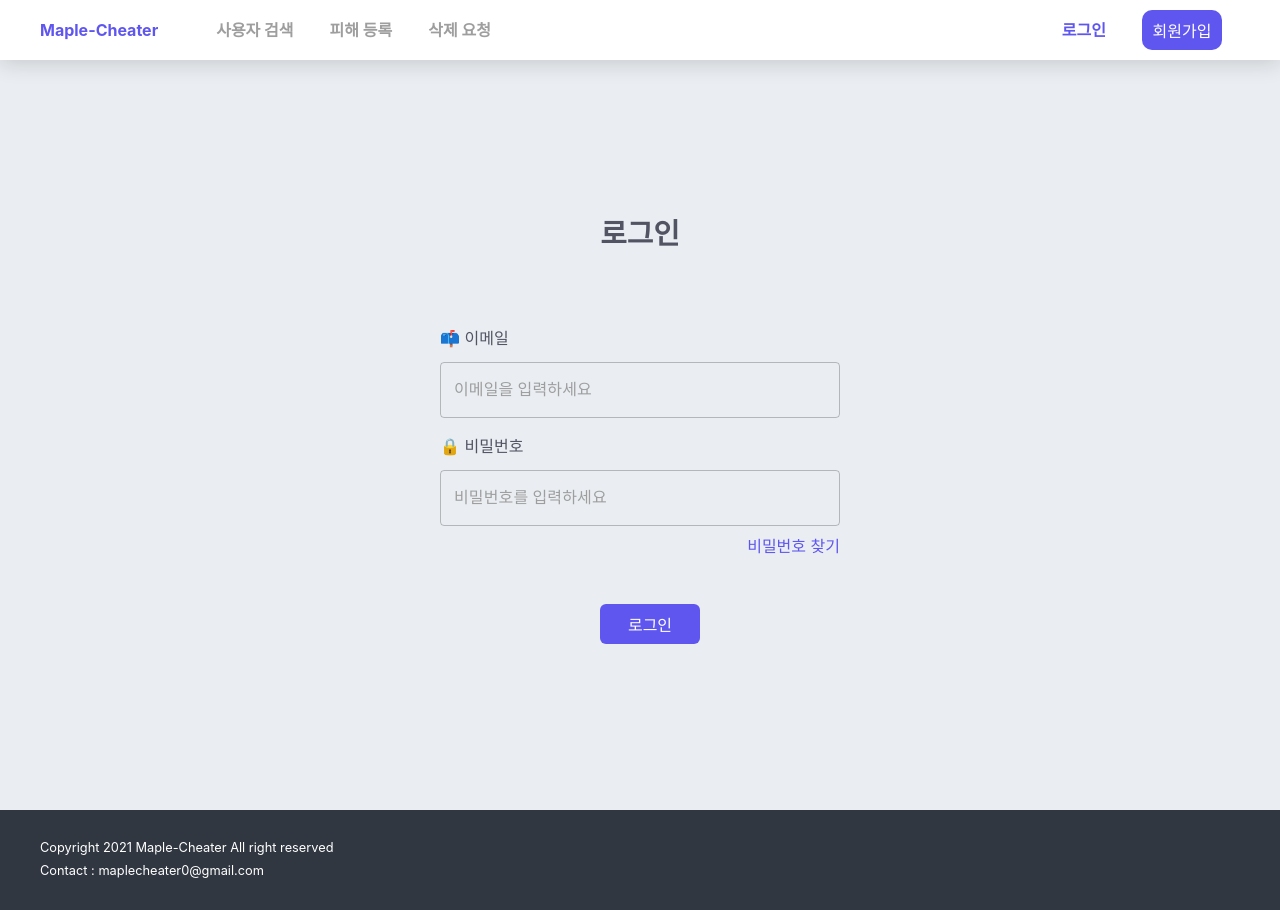
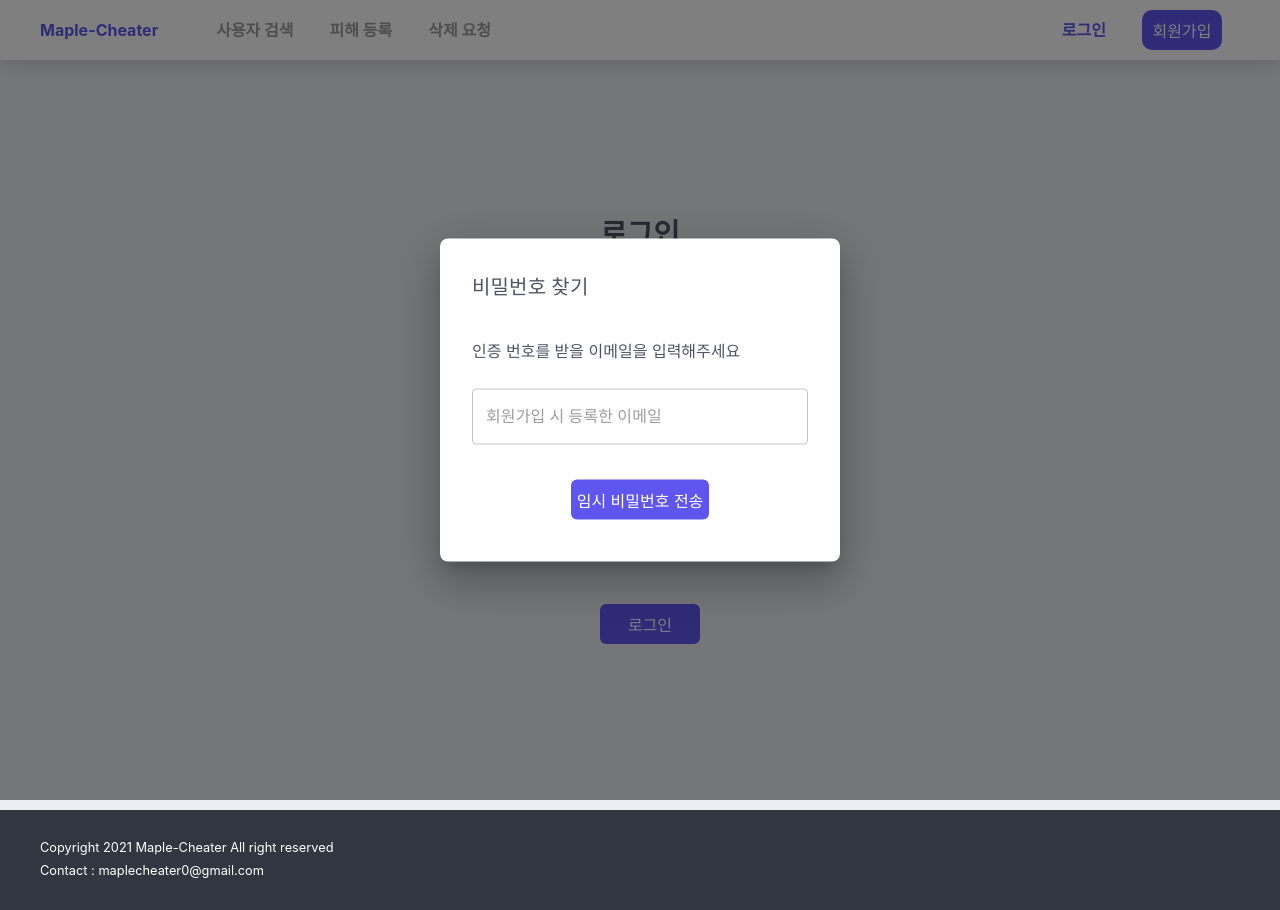
Before and after one commit to dhslrl321/Maple-Cheater, a Next.js app in the folder front-end/: page /login in a window 1280 px wide. Built offline with nearby package versions, Linux system fonts and the light colour scheme.

Commit message:
#feature - Modal & FindPasswordModalTemplate 개발

```diff
--- /dev/null
+++ b/front-end/src/component/modal-template/find-password/index.js
@@ -0,0 +1,29 @@
+import React from 'react'
+
+import Typography from '@mui/material/Typography';
+
+import InputBox from "../../module/input-box";
+import Button from "../../module/button";
+
+import * as S from "./styles";
+
+const index = () => {
+  return (
+    <>
+      <Typography id="modal-modal-title" variant="h6" component="h2">
+        비밀번호 찾기
+      </Typography>
+      <S.InputWrapper>
+        <S.Label>
+          인증 번호를 받을 이메일을 입력해주세요
+        </S.Label>
+        <InputBox styleType="Simple" label="회원가입 시 등록한 이메일" />
+        <S.SendButtonWrapper>
+          <Button withoutMargin height={40} label="임시 비밀번호 전송" />
+        </S.SendButtonWrapper>
+      </S.InputWrapper>
+    </>
+  )
+}
+
+export default index
--- /dev/null
+++ b/front-end/src/component/modal-template/find-password/styles.js
@@ -0,0 +1,32 @@
+import styled from 'styled-components';
+
+export const InputWrapper = styled.div`
+  margin: 10px 0;
+
+  @media screen and (max-width: 576px) {
+    width: 340px;
+  }
+
+  display: flex;
+  flex-direction: column;
+  justify-content: center;
+  align-items: flex-start;
+`;
+
+export const Label = styled.div`
+  color: ${props => props.theme.color.defaultFont};
+  margin: 30px 0;
+`;
+
+export const ButtonWrapper = styled.div`
+  margin: 40px 0;
+`;
+
+export const SendButtonWrapper = styled.div`
+  width: 100%;
+  display: flex;
+  justify-content: center;
+  align-items: center;
+
+  margin-top: 35px;
+`;
--- /dev/null
+++ b/front-end/src/component/modal-template/modal/index.js
@@ -0,0 +1,34 @@
+import React from 'react'
+
+import Box from '@mui/material/Box';
+import Modal from '@mui/material/Modal';
+
+const style = {
+  position: 'absolute',
+  top: '50%',
+  left: '50%',
+  transform: 'translate(-50%, -50%)',
+  width: 400,
+  bgcolor: 'background.paper',
+  borderRadius: 2,
+  boxShadow: 24,
+  p: 4,
+  outline: 0
+};
+
+const index = ({ open, handleOnModalClose, children }) => {
+  return (
+    <Modal
+      open={open}
+      onClose={handleOnModalClose}
+      aria-labelledby="modal-modal-title"
+      aria-describedby="modal-modal-description"
+    >
+      <Box sx={style}>
+        {children}
+      </Box>
+    </Modal>
+  )
+}
+
+export default index
--- /dev/null
+++ b/front-end/src/component/modal-template/modal/styles.js
@@ -0,0 +1 @@
+import styled from 'styled-components';
--- a/front-end/src/component/module/button/index.js
+++ b/front-end/src/component/module/button/index.js
@@ -2,12 +2,13 @@ import React from 'react'
 
 import * as S from "./styles";
 
-const index = ({ handleOnClick, label, width, height, bold }) => {
+const index = ({ handleOnClick, label, width, height, bold, withoutMargin }) => {
   return (
     <S.Button
       width={width}
       height={height}
       bold={bold}
+      withoutMargin={withoutMargin}
     >
       {label}
     </S.Button>
--- a/front-end/src/component/module/button/styles.js
+++ b/front-end/src/component/module/button/styles.js
@@ -4,7 +4,7 @@ export const Button = styled.button`
   width: ${props => props.width + "px"};
   height: ${props => props.height + "px"};
   background: ${props => props.theme.color.primary};
-  margin: 0 0 0 20px;
+  margin: ${({ withoutMargin }) => withoutMargin ? "" : "0 0 0 20px"};
   color: ${props => props.theme.color.white};
 
   font-size: 1rem;
--- a/front-end/src/component/section/login/index.js
+++ b/front-end/src/component/section/login/index.js
@@ -1,12 +1,24 @@
-import React from 'react'
+import React, { useState } from 'react'
 
 import InputBox from "../../module/input-box";
 import PageHeader from "../../module/page-header";
 import Button from "../../module/button";
+import Modal from "../../modal-template/modal";
+
+import FindPassword from "../../modal-template/find-password";
 
 import * as S from "./styles";
 
 const index = () => {
+
+  const [open, setOpen] = useState(true);
+  const handleOnModalOpen = () => {
+    setOpen(true)
+  };
+  const handleOnModalClose = () => {
+    setOpen(false);
+  };
+  console.log(open);
   return (
     <S.Container>
       <PageHeader title="로그인" />
@@ -18,7 +30,14 @@ const index = () => {
         <S.Label><span>🔒 비밀번호</span></S.Label>
         <InputBox styleType="Password" label="비밀번호를 입력하세요" />
         <S.FindPasswordWrapper>
-          <S.FindPasswordLabel>비밀번호 찾기</S.FindPasswordLabel>
+          <S.FindPasswordLabel onClick={handleOnModalOpen}>
+            비밀번호 찾기
+            <Modal
+              open={open}
+              handleOnModalClose={handleOnModalClose}>
+              <FindPassword />
+            </Modal>
+          </S.FindPasswordLabel>
         </S.FindPasswordWrapper>
       </S.InputWrapper>
 
--- a/front-end/src/pages/_app.js
+++ b/front-end/src/pages/_app.js
@@ -1,5 +1,5 @@
 import { ThemeProvider } from "styled-components";
-import { createMuiTheme, ThemeProvider as MuiThemeProvider } from "@mui/material/styles";
+import { ThemeProvider as MuiThemeProvider } from "@mui/material/styles";
 import GlobalStyles from "../../styles/global-styles";
 import theme from "../../styles/theme";
 import Navigation from "../component/module/navigation";
--- a/front-end/styles/muiTheme.js
+++ b/front-end/styles/muiTheme.js
@@ -1,6 +1,6 @@
-import { createMuiTheme } from "@mui/material/styles";
+import { createTheme } from "@mui/material/styles";
 
-const muiTheme = createMuiTheme({
+const muiTheme = createTheme({
   palette: {
     primary: {
       main: '#5F56EF'
```
